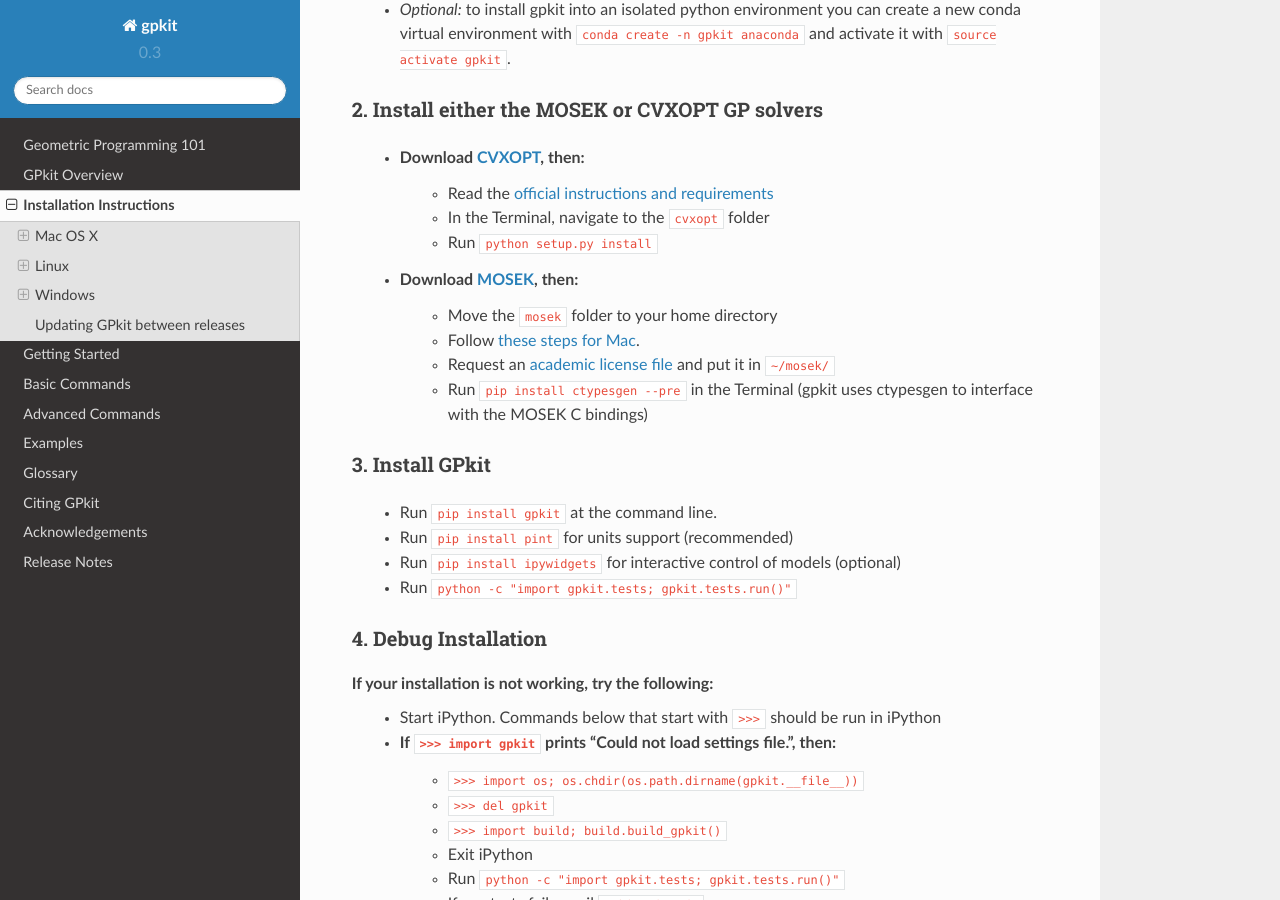
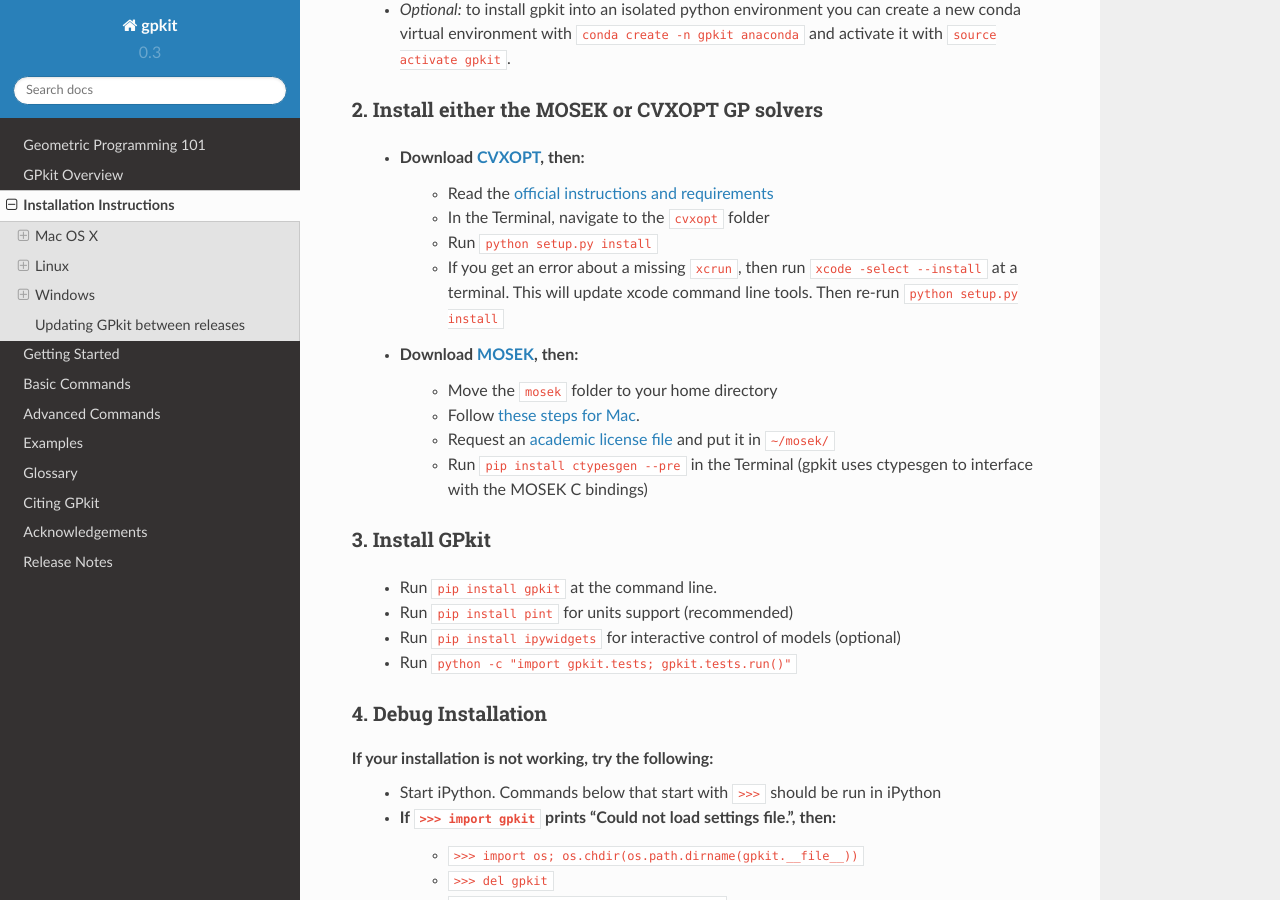
Before and after one commit to convexengineering/gpkit, a Sphinx documentation site: the page built from docs/source/installation.rst, in a window 1280 px wide and 900 px high, scrolled down 586 px. Built offline with Sphinx 7.4.7 and the Read the Docs theme 2.0.0, drawn with Linux system fonts in a browser that asks for light colours.

Commit message:
address ElCapitan issue in installation instructions

```diff
--- a/docs/source/installation.rst
+++ b/docs/source/installation.rst
@@ -23,6 +23,7 @@
       - Read the `official instructions and requirements <http://cvxopt.org/install/index.html#standard-installation>`_
       - In the Terminal, navigate to the ``cvxopt`` folder
       - Run ``python setup.py install``
+      - If you get an error about a missing ``xcrun``, then run ``xcode -select --install`` at a terminal. This will update xcode command line tools. Then re-run ``python setup.py install``
 
   - Download `MOSEK <http://mosek.com/resources/downloads>`_, then:
       - Move the ``mosek`` folder to your home directory
```
